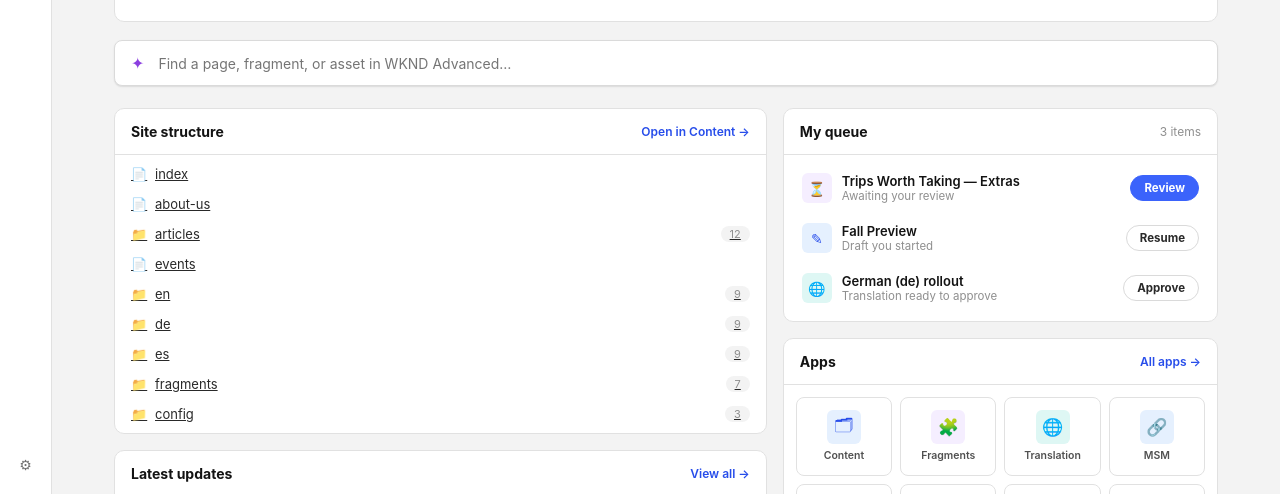
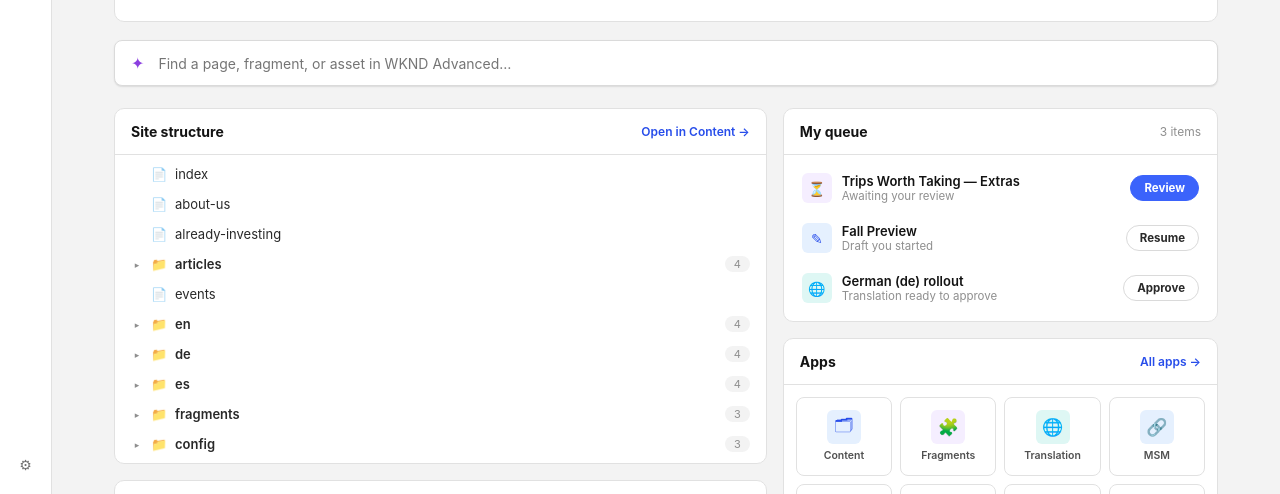
Before and after one commit to blofft1/wknd-advanced, a website: page tools/da-redesign/index.html in a window 1280 px wide. Shown: the part 306-800 px from the top of the page. Drawn offline with Linux system fonts and the light colour scheme.

Commit message:
Site structure tree + page deep-link into Experience Workspace

```diff
--- a/tools/da-redesign/index.html
+++ b/tools/da-redesign/index.html
@@ -201,15 +201,71 @@ findInput.addEventListener('input', renderFind);
 findInput.addEventListener('focus', renderFind);
 document.addEventListener('click', (e) => { if(!document.querySelector('.find').contains(e.target)) findResults.classList.remove('open'); });
 
-/* ---------- Site structure quick view ---------- */
-const mtreeData = [
-  { n:'index', ic:'📄' }, { n:'about-us', ic:'📄' }, { n:'articles', ic:'📁', c:12 },
-  { n:'events', ic:'📄' }, { n:'en', ic:'📁', c:9 }, { n:'de', ic:'📁', c:9 },
-  { n:'es', ic:'📁', c:9 }, { n:'fragments', ic:'📁', c:7 }, { n:'config', ic:'📁', c:3 },
+/* ---------- Site structure tree (folders expand; pages open Experience Workspace) ---------- */
+const localeChildren = (lang) => [
+  { name:'index', type:'page' },
+  { name:'about-us', type:'page' },
+  { name:'articles', type:'folder', children:[
+    { name:'trips-worth-taking', type:'page' },
+    { name:'weekend-escapes', type:'page' },
+  ] },
+  { name:'events', type:'page' },
 ];
-document.getElementById('mtree').innerHTML = mtreeData.map((r) =>
-  `<a class="mtree-row" href="workspace.html"><span class="mt-ic">${r.ic}</span>${r.n}${r.c ? `<span class="mt-count">${r.c}</span>` : ''}</a>`
-).join('');
+const siteTree = [
+  { name:'index', type:'page' },
+  { name:'about-us', type:'page' },
+  { name:'already-investing', type:'page' },
+  { name:'articles', type:'folder', children:[
+    { name:'trips-worth-taking', type:'page' },
+    { name:'weekend-escapes', type:'page' },
+    { name:'gear-guide', type:'page' },
+    { name:'2026', type:'folder', children:[
+      { name:'q1-recap', type:'page' },
+      { name:'summer-guide', type:'page' },
+      { name:'fall-preview', type:'page' },
+    ] },
+  ] },
+  { name:'events', type:'page' },
+  { name:'en', type:'folder', children: localeChildren('en') },
+  { name:'de', type:'folder', children: localeChildren('de') },
+  { name:'es', type:'folder', children: localeChildren('es') },
+  { name:'fragments', type:'folder', children:[
+    { name:'related-articles', type:'page' },
+    { name:'hero-banner', type:'page' },
+    { name:'cta-newsletter', type:'page' },
+  ] },
+  { name:'config', type:'folder', children:[
+    { name:'nav', type:'page' },
+    { name:'footer', type:'page' },
+    { name:'site-config', type:'page' },
+  ] },
+];
+function renderTree(nodes, depth){
+  return `<div class="tree-group"${depth > 0 ? ' style="display:none"' : ''}>` + nodes.map((n) => {
+    const pad = 10 + depth * 16;
+    if(n.type === 'folder'){
+      return `<div class="tree-node">
+        <div class="tree-row folder" data-folder="1" style="padding-left:${pad}px"><span class="tw">▸</span><span class="ti">📁</span><span class="tn">${n.name}</span><span class="tc">${n.children.length}</span></div>
+        ${renderTree(n.children, depth + 1)}
+      </div>`;
+    }
+    return `<div class="tree-row page" data-page="${n.name}" style="padding-left:${pad}px"><span class="tw"></span><span class="ti">📄</span><span class="tn">${n.name}</span></div>`;
+  }).join('') + `</div>`;
+}
+const mtree = document.getElementById('mtree');
+mtree.innerHTML = renderTree(siteTree, 0);
+mtree.addEventListener('click', (e) => {
+  const folderRow = e.target.closest('.tree-row.folder');
+  if(folderRow){
+    const group = folderRow.parentElement.querySelector(':scope > .tree-group');
+    const open = group.style.display !== 'none';
+    group.style.display = open ? 'none' : 'block';
+    folderRow.querySelector('.tw').textContent = open ? '▸' : '▾';
+    return;
+  }
+  const pageRow = e.target.closest('.tree-row.page');
+  if(pageRow){ window.location.href = 'workspace.html?page=' + encodeURIComponent(pageRow.dataset.page); }
+});
 
 /* ---------- Latest updates ---------- */
 const activity = [
--- a/tools/da-redesign/styles.css
+++ b/tools/da-redesign/styles.css
@@ -711,6 +711,13 @@ body.mode-editor .anno-toggle, body.mode-editor .anno-legend, body.mode-editor .
 .mtree-row:hover{ background:var(--blue-100); }
 .mtree-row .mt-ic{ width:16px; text-align:center; color:var(--gray-500); }
 .mtree-row .mt-count{ margin-left:auto; font-size:11px; color:var(--gray-500); background:var(--gray-100); border-radius:var(--radius-pill); padding:1px 9px; }
+.tree-row{ display:flex; align-items:center; gap:8px; padding:7px 10px; border-radius:var(--radius-s); font-size:13px; cursor:pointer; color:var(--gray-800); }
+.tree-row:hover{ background:var(--blue-100); }
+.tree-row .tw{ width:12px; text-align:center; color:var(--gray-500); font-size:9px; flex:0 0 auto; }
+.tree-row .ti{ width:16px; text-align:center; flex:0 0 auto; }
+.tree-row .tn{ flex:1; min-width:0; }
+.tree-row.folder .tn{ font-weight:600; }
+.tree-row .tc{ font-size:11px; color:var(--gray-500); background:var(--gray-100); border-radius:var(--radius-pill); padding:1px 9px; flex:0 0 auto; }
 
 .app-mini-grid{ display:grid; grid-template-columns:repeat(4,1fr); gap:8px; padding:12px; }
 .app-mini{ display:flex; flex-direction:column; align-items:center; gap:6px; padding:12px 6px; border:1px solid var(--gray-200); border-radius:var(--radius-m); cursor:pointer; text-decoration:none; background:#fff; }
```
Also changed, not shown: tools/da-redesign/workspace.html (+4 -0 lines).
